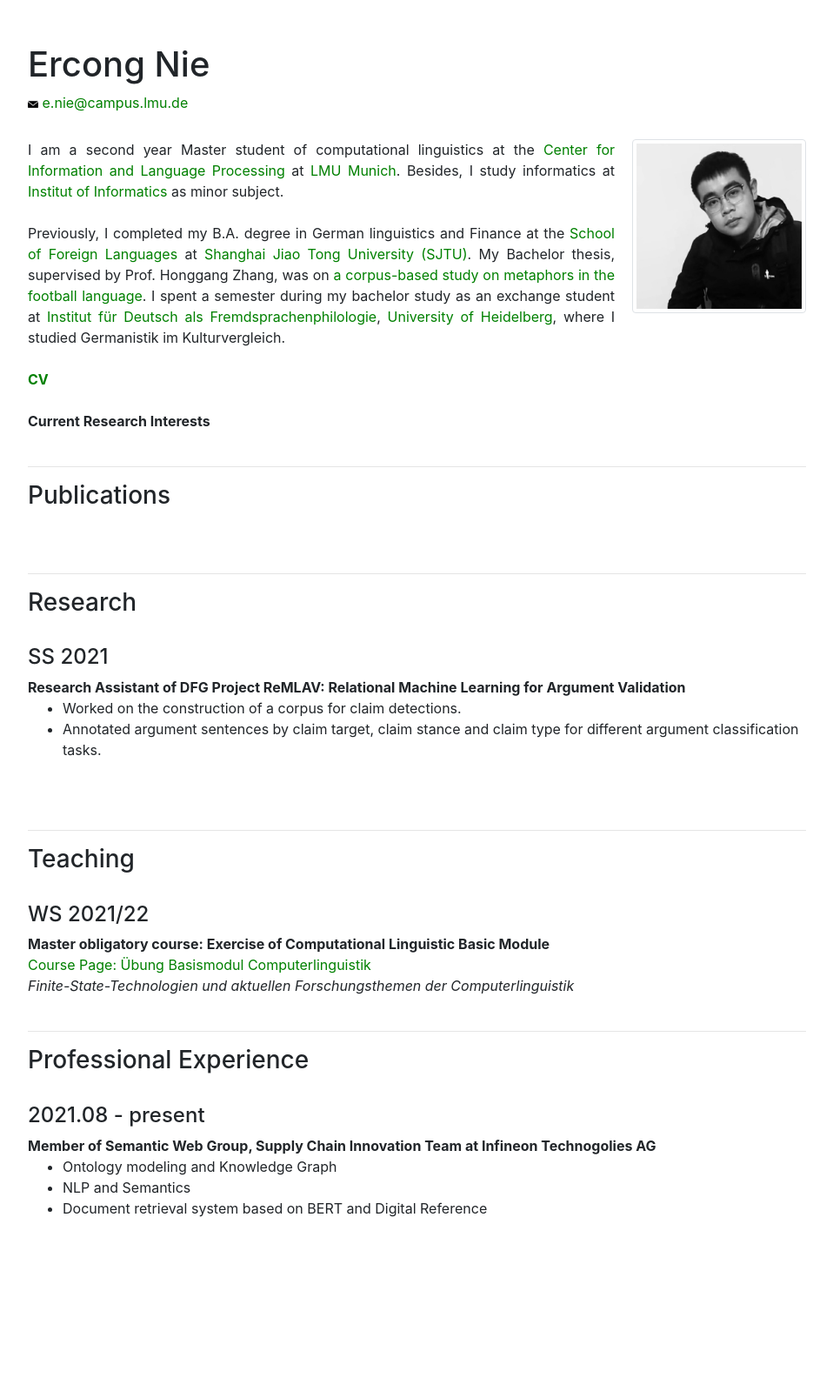
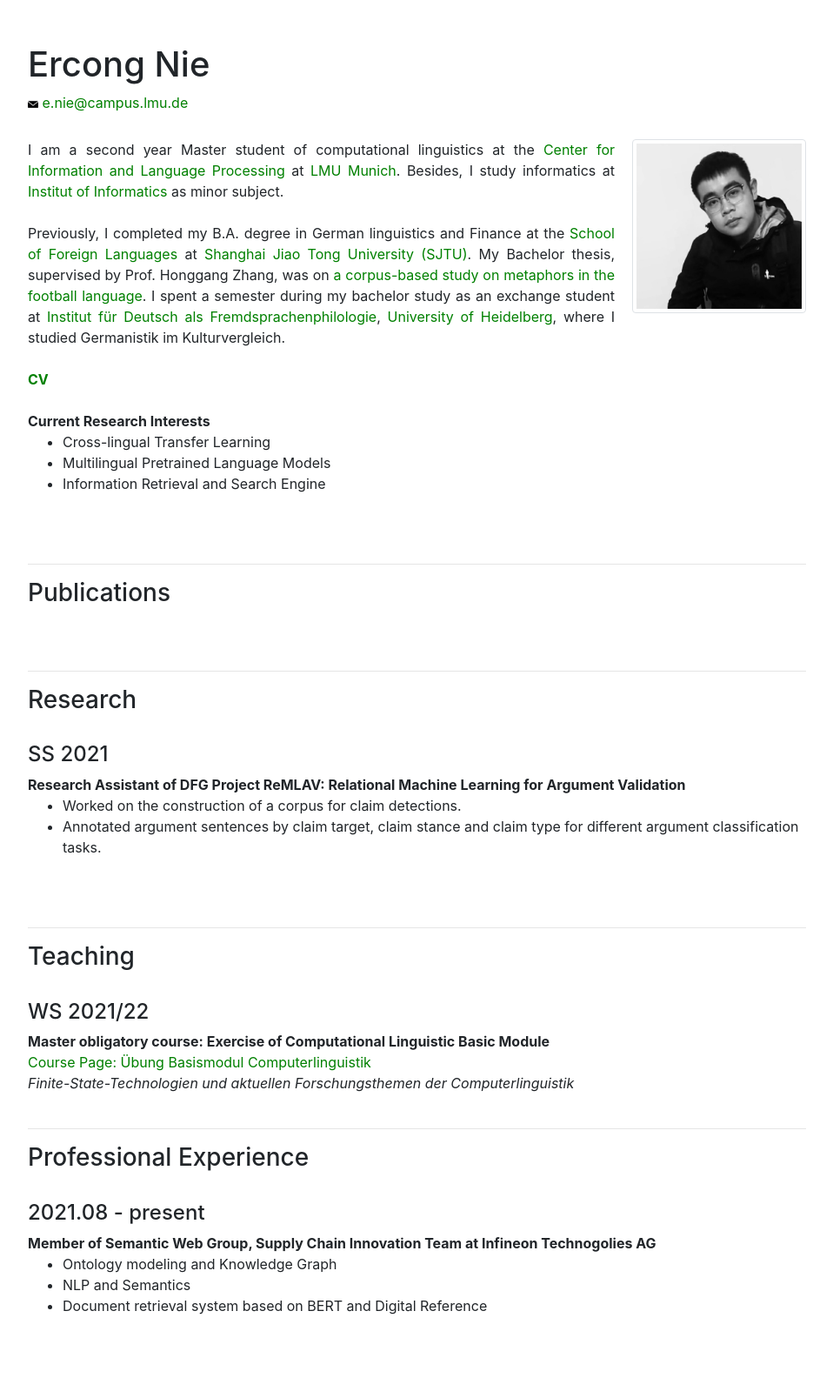
Before and after one commit to ercong21/ercong21.github.io, a Jekyll site: the page index.html, which Jekyll copies as it is, in a window 1280 px wide. Shown: the whole page at 87% size, without its empty margins (68-1026 px from the left). Built offline with Jekyll 4.4.1, drawn with Linux system fonts in a browser that asks for light colours; nearby versions of some CDN libraries; before the commit the page ends 1495 px from its top, so only the background shows below that.

Commit message:
Update index.html

```diff
--- a/index.html
+++ b/index.html
@@ -77,15 +77,13 @@ title: Ercong Nie
           <br><br><a href="https://www.cip.ifi.lmu.de/~nie/Files/Resume_Nie.pdf"><b>CV</b></a>
 
           <br><br><b>Current Research Interests</b>
-<!--           <div class="entry-content">
+          <div class="entry-content">
            <ul>
-              <li>Emergent structure in language</li>
-              <li>Interactions between Cognitive Science and NLP</li>
-              <li>Cognitively plausible neural language models</li>
-              <li>Nonsymbolic representations</li>
-              <li>Alternatives to formal syntax and semantics</li>
+              <li>Cross-lingual Transfer Learning</li>
+              <li>Multilingual Pretrained Language Models</li>
+              <li>Information Retrieval and Search Engine</li>
             </ul>
-          </div> -->
+          </div>
           <br><br>
 
 </div>
```
